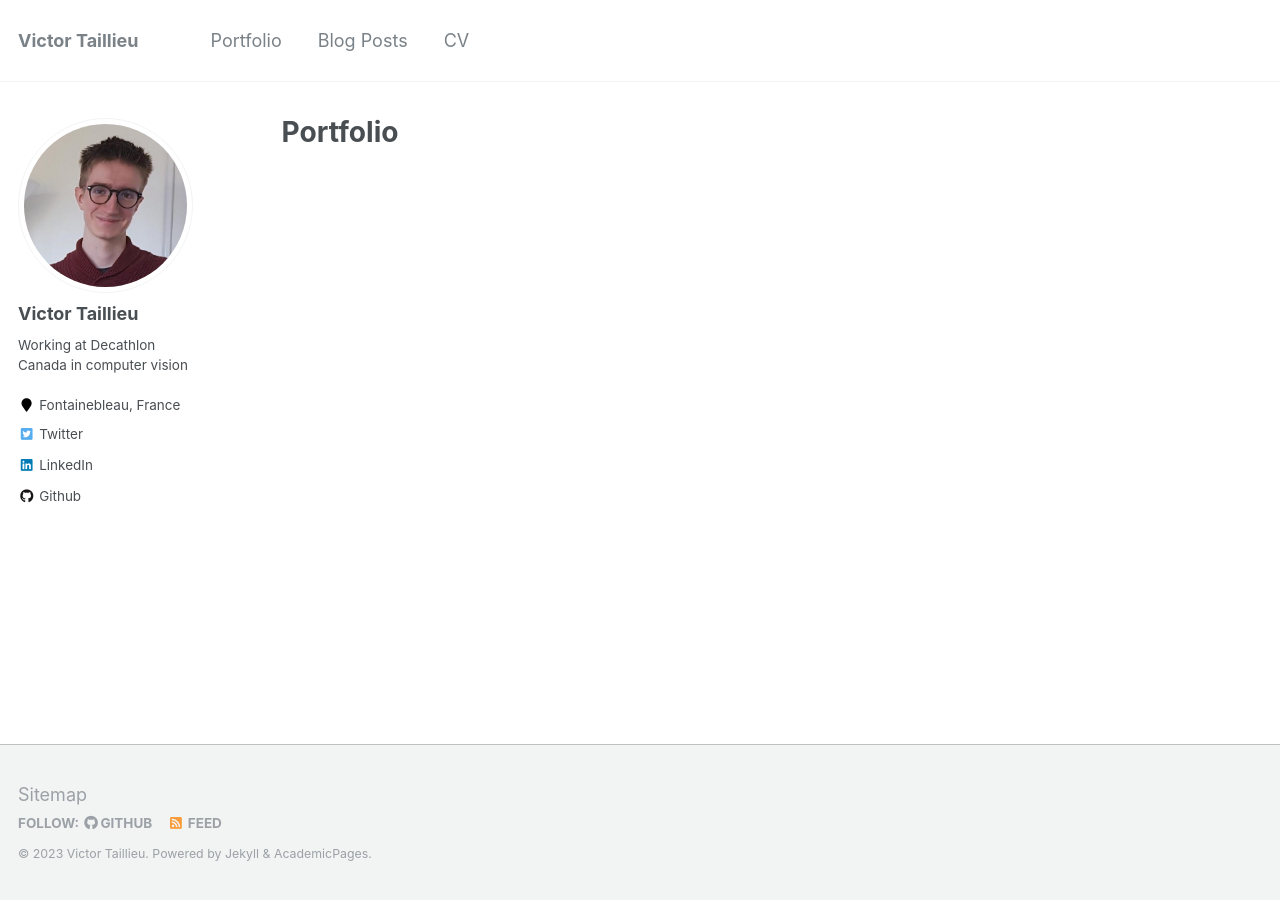
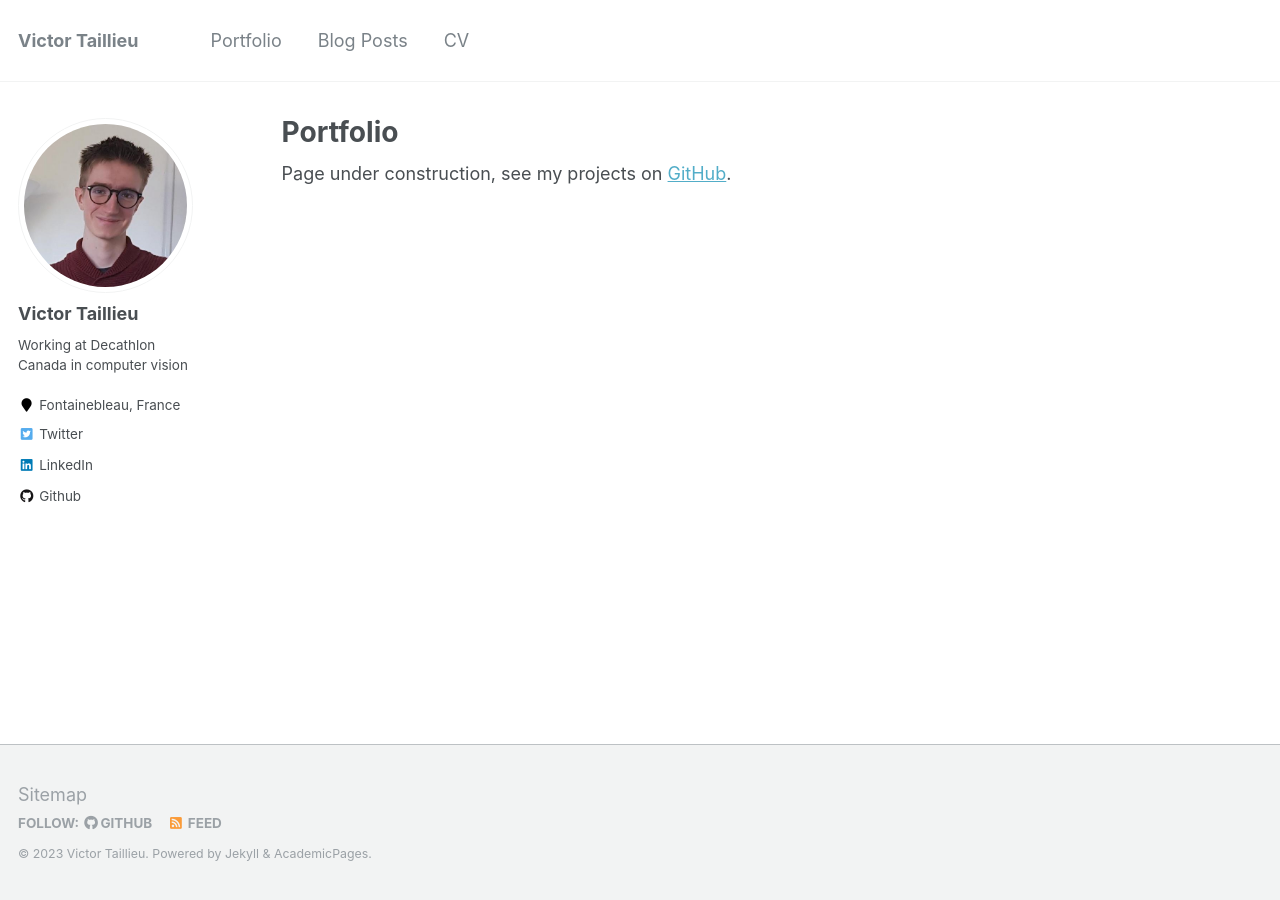
Before and after one commit to VictorTaillieu/victortaillieu.github.io, a Jekyll site: the page built from _pages/portfolio.html, in a window 1280 px wide. Built offline with Jekyll 4.4.1, drawn with Linux system fonts in a browser that asks for light colours.

Commit message:
Add temporary link to GitHub page to see projects

```diff
--- a/_pages/portfolio.html
+++ b/_pages/portfolio.html
@@ -7,6 +7,7 @@ author_profile: true
 
 {% include base_path %}
 
+Page under construction, see my projects on <a href="https://github.com/VictorTaillieu">GitHub</a>.
 
 <!-- {% for post in site.portfolio %}
   {% include archive-single.html %}
```
